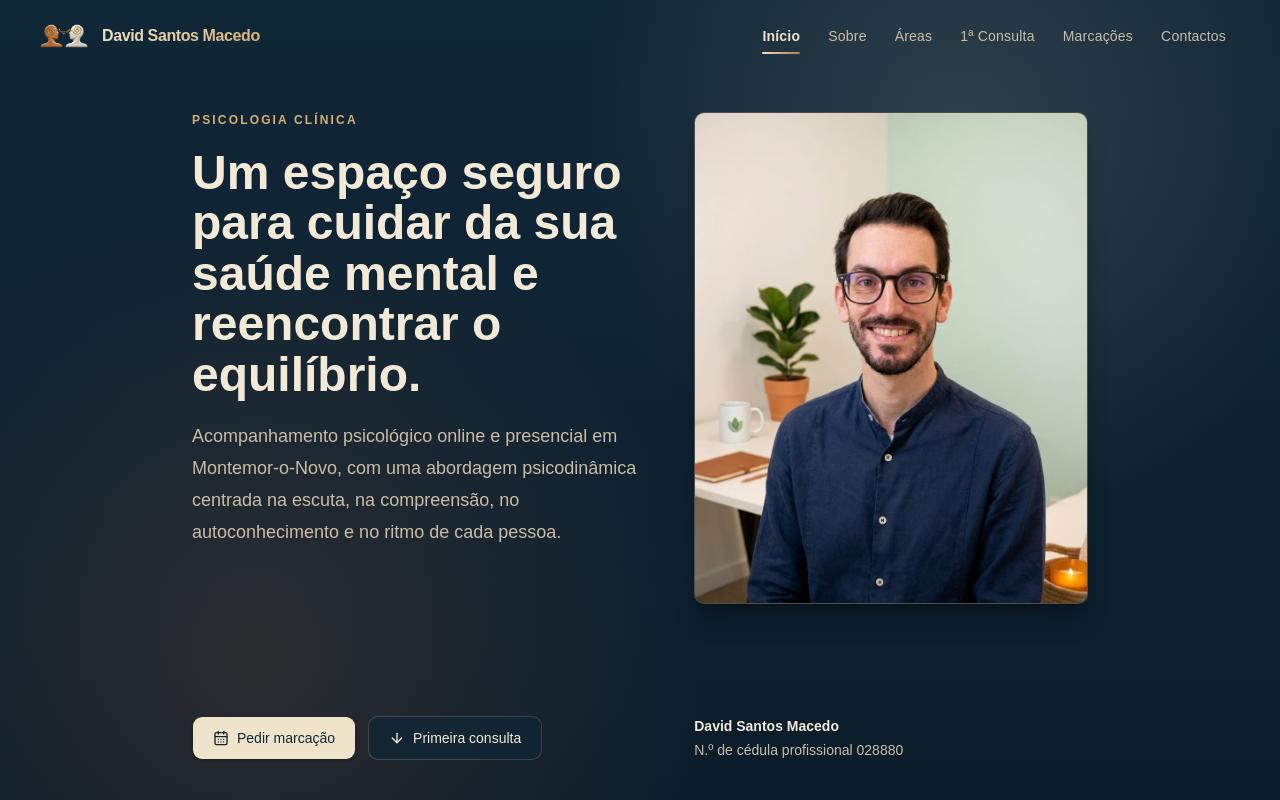
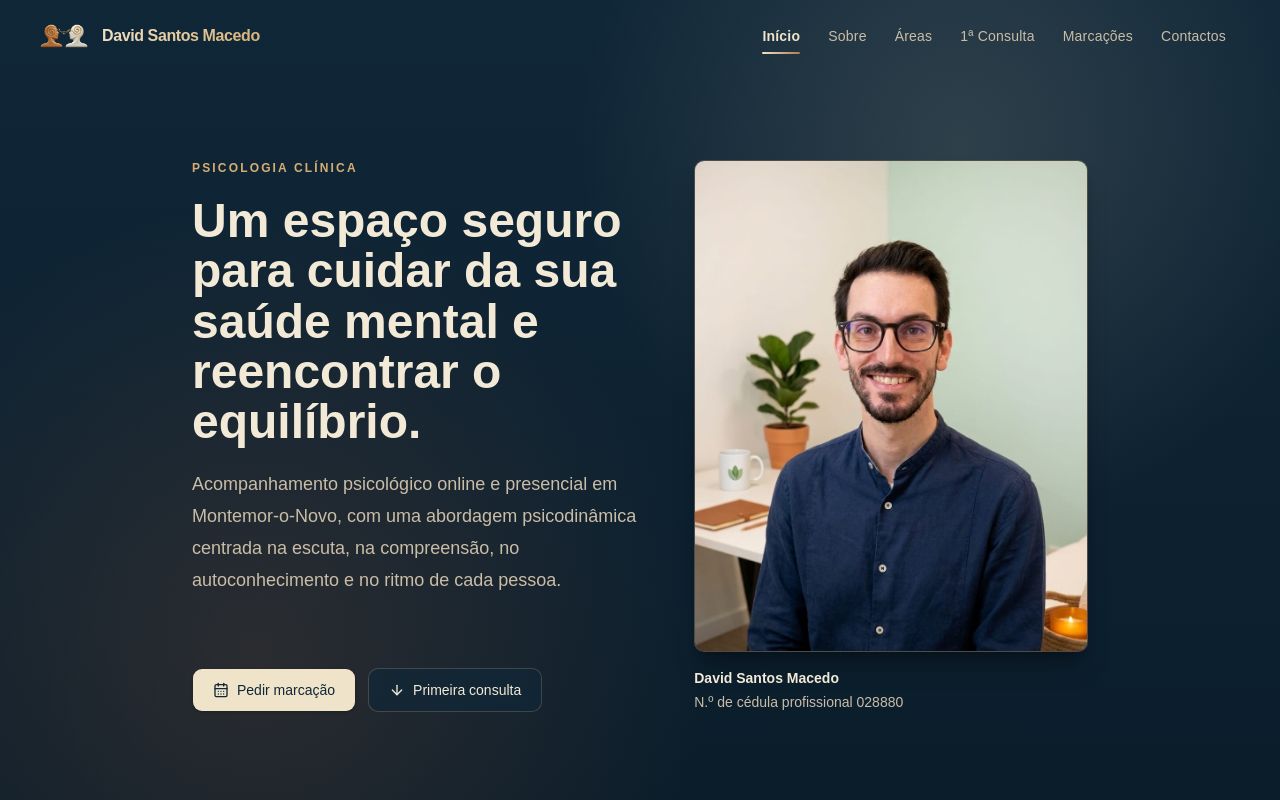
Before and after one commit to franciscosantos57/davidmacedopsicologia, a React (Vite) app in the folder frontend/: page / in a window 1280 px wide. Shown: the top 800 px of the page. Built offline with nearby package versions, Linux system fonts and the light colour scheme.

Commit message:
fix: Homepage

```diff
--- a/frontend/src/components/sections/Hero.tsx
+++ b/frontend/src/components/sections/Hero.tsx
@@ -16,7 +16,7 @@ export default function Hero({ onNavigate }: HeroProps) {
   return (
     <section
       id="home"
-      className="viewport-page palette-hero relative overflow-hidden"
+      className="palette-hero relative overflow-hidden"
     >
       <div className="hero-shell section-shell grid gap-12 lg:grid-cols-[1.08fr_0.92fr] lg:items-stretch">
         <div className="hero-copy reveal flex max-w-3xl flex-col justify-between gap-8">
--- a/frontend/src/index.css
+++ b/frontend/src/index.css
@@ -154,7 +154,6 @@ section[id] > .section-shell {
   max-height: 100%;
 }
 
-#home > .section-shell,
 #modalidades > .section-shell,
 #contactos > .section-shell {
   height: 100%;
```
